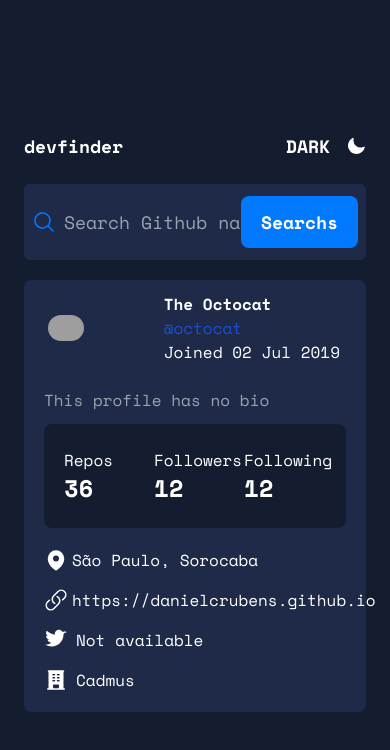
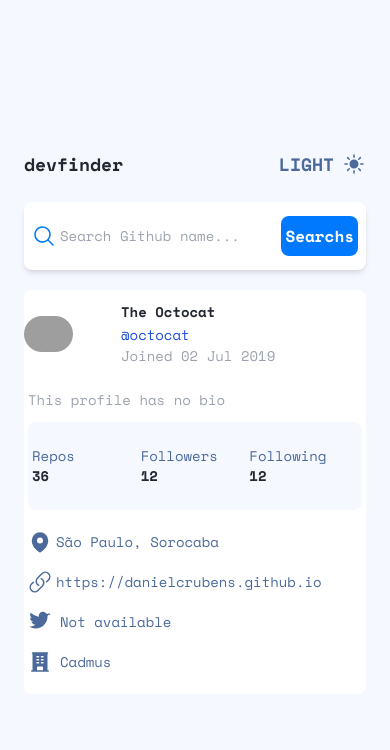
Before and after one commit to danielcrubens/gituser-api, a website: page src/index.html in a window 390 px wide. Both pictures are taken after a click on the button "DARK". Drawn offline with nearby package versions, Linux system fonts and the light colour scheme; grey boxes are pictures that could not be loaded.

Commit message:
lógica darkmode :memo:

```diff
--- a/src/index.html
+++ b/src/index.html
@@ -11,18 +11,13 @@
   <title>Gituser</title>
 </head>
 
-<body class="bg-body-dark  overflow-x-hidden  h-screen flex justify-center">
+<body class=" bg-bodyDark dark:bg-bodyLight  overflow-x-hidden  h-screen flex justify-center">
   <main class="h-full flex flex-col justify-center  items-center md:px-20 lg:px-28  px-6 sm:px-6 xl:w-9/12 w-full">
-    <section class="w-full  ">
+    <section class="md:w-full ">
       <div class="flex justify-between ">
-        <h1 class="font-bold text-white lg:text-3xl text-lg  ">devfinder</h1>
+        <h1 class="font-bold text-white dark:text-blackDark lg:text-3xl text-lg">devfinder</h1>
         <div class="flex justify-between items-center  gap-4">
-          <button class="darkMode font-bold text-lg uppercase text-white">Dark</button>
-          <svg xmlns="http://www.w3.org/2000/svg" viewBox="0 0 20 20" fill="currentColor" class="w-5 h-5 text-white">
-            <path fill-rule="evenodd"
-              d="M7.455 2.004a.75.75 0 01.26.77 7 7 0 009.958 7.967.75.75 0 011.067.853A8.5 8.5 0 116.647 1.921a.75.75 0 01.808.083z"
-              clip-rule="evenodd" />
-          </svg>
+          <button id="darkMode" class="flex items-center gap-2 font-bold text-lg uppercase text-white dark:text-textDark">Dark</button>
         </div>
       </div>
 
@@ -35,30 +30,30 @@
           </svg>
         </span>
         <input type="text" id="Search" placeholder="Search Github name..."
-          class="pl-10 w-full bg-dark-blue text-white outline-none rounded-md px-2.5 py-6 shadow-sm text-lg" />
+          class="md:pl-10 pl-9 w-full text-sm bg-darkBlue dark:bg-white dark:shadow-md text-white dark:text-gray-400 outline-none rounded-lg px-2.5 py-6  md:text-lg" />
         <span class="absolute inset-y-0 right-0 flex items-center px-2">
-          <button type="button"
-            class=" rounded-lg  bg-info px-5 py-3 text-md font-bold text-lg text-white transition hover:brightness-90">
+          <button
+            class=" rounded-lg  bg-info md:px-5 md:py-3 py-2 px-1 text-md font-bold md:text-lg text-white transition hover:brightness-90">
             Searchs
           </button>
         </span>
       </div>
 
-      <section class="bg-dark-blue  mt-5 rounded-lg">
-        <div class="py-3 px-6">
-          <div class="flex items-center justify-evenly space-x-20">
+      <section class="bg-darkBlue dark:bg-white mt-5 rounded-lg">
+        <div class="py-3 md:px-3 ">
+          <div class="flex items-center justify-evenly md:space-x-20 space-x-12">
             <div class="basis-2/12 ">
-              <img class="xl:w-32 xl:h-28 lg:w-28 lg:h-28 md:w-24 md:h-24 w-20 h-auto rounded-full m-auto"
+              <img class="xl:w-32 xl:h-28 lg:w-28 lg:h-28 md:w-24 md:h-24 md:ml-7 rounded-full m-auto"
                 src="https://avatars.githubusercontent.com/u/583231?v=4" alt="">
             </div>
             <div class="basis-10/12">
               <div class=" flex flex-col items-baseline justify-between  md:flex-row">
                 <div>
-                  <h2 class="font-bold text-white lg:text-2xl text-base md:text-lg">The Octocat</h2>
-                  <span class="text-blue-700">@octocat</span>
+                  <h2 class="font-bold text-white dark:text-blackDark lg:text-2xl text-sm md:text-lg">The Octocat</h2>
+                  <span class="text-blue-700 text-sm md:text-base">@octocat</span>
                 </div>
                 <div class="">
-                  <p class="text-white font-normal text-base flex">Joined 02 Jul 2019</p>
+                  <p class="text-white dark:text-gray-400 font-normal md:text-base text-sm flex">Joined 02 Jul 2019</p>
                 </div>
               </div>
             </div>
@@ -67,24 +62,24 @@
             <div class=" basis-2/12"></div>
             <div class="basis-10/12">
               <p class="text-gray-400 mb-4">This profile has no bio</p>
-              <div class="container bg-body-dark rounded-lg px-5 py-6">
+              <div class="container bg-bodyDark dark:bg-bodyLight rounded-lg px-5 py-6">
                 <div class="grid grid-cols-3 md:grid-cols-3 lg:grid-cols-3 gap-6 ">
                   <div class="flex justify-start items-center">
-                    <div class="block text-white">
-                      <p>Repos</p>
-                      <p class="font-bold text-2xl">36</p>
+                    <div class="block text-white dark:text-grayDark">
+                      <p class="dark:text-textDark">Repos</p>
+                      <p class="font-bold text-2xl dark:text-blackDark">36</p>
                     </div>
                   </div>
                   <div class="flex justify-start items-center">
-                    <div class="block text-white">
-                      <p>Followers</p>
-                      <p class="font-bold text-2xl">12</p>
+                    <div class="block text-white dark:text-grayDark">
+                      <p class="dark:text-textDark">Followers</p>
+                      <p class="font-bold text-2xl dark:text-blackDark">12</p>
                     </div>
                   </div>
                   <div class="flex justify-start items-center">
-                    <div class="block text-white">
-                      <p>Following</p>
-                      <p class="font-bold text-2xl">12</p>
+                    <div class="block text-white dark:text-grayDark">
+                      <p class="dark:text-textDark">Following</p>
+                      <p class="font-bold text-2xl dark:text-blackDark">12</p>
                     </div>
                   </div>
                 </div>
@@ -95,7 +90,7 @@
             <div class="basis-2/12"></div>
             <div class="basis-10/12">
               <div class=" lg:flex lg:justify-start  gap-3 xl:gap-5 lg:gap-9">
-                <div class="text-white">
+                <div class="text-white dark:text-textDark">
                   <div class="flex items-center py-2">
                     <span class="pr-1">
                       <svg xmlns="http://www.w3.org/2000/svg" viewBox="0 0 24 24" fill="currentColor" class="w-6 h-6">
@@ -117,10 +112,10 @@
                     <h3>https://danielcrubens.github.io</h3>
                   </div>
                 </div>
-                <div class="text-white">
+                <div class="text-white dark:text-textDark">
                   <div class="flex items-center py-2">
                     <span class="pr-2">
-                      <svg xmlns="http://www.w3.org/2000/svg" viewBox="0 0 24 24" fill="#FFFF" class="w-6 h-6">
+                      <svg xmlns="http://www.w3.org/2000/svg" viewBox="0 0 24 24" fill="currentColor" class="w-6 h-6">
                         <path
                           d="M22.46 4.55c-.81.36-1.68.6-2.58.71.93-.55 1.64-1.42 1.98-2.45-.87.51-1.83.88-2.86 1.08C17.26 2.25 16.1 1.7 14.83 1.7c-2.25 0-4.07 1.82-4.07 4.07 0 .32.04.63.12.92C8.84 6.35 5.27 4.93 2.68 2.68c-.36.62-.57 1.34-.57 2.11 0 1.43.73 2.69 1.84 3.43-.68-.02-1.32-.21-1.88-.52v.05c0 1.99 1.41 3.65 3.29 4.03-.35.1-.72.16-1.1.16-.27 0-.54-.03-.8-.08.54 1.68 2.09 2.9 3.93 2.92-1.44 1.13-3.26 1.8-5.23 1.8-.34 0-.68-.02-1.01-.07 1.86 1.2 4.07 1.9 6.43 1.9 7.72 0 11.95-6.4 11.95-11.95l-.01-.54c.82-.59 1.54-1.34 2.1-2.18z" />
                       </svg>
@@ -145,33 +140,33 @@
           </div>
         </div>
 
-        <div class="px-5 flex-row md:hidden">
-          <p class="text-gray-400 py-3">This profile has no bio</p>
-          <div class=" bg-body-dark rounded-lg px-5 py-6">
-            <div class="grid grid-cols-3 md:grid-cols-3 lg:grid-cols-3 gap-2 ">
+        <div class="px-1 flex-row md:hidden">
+          <p class="text-gray-400 py-3 text-sm">This profile has no bio</p>
+          <div class=" bg-bodyDark dark:bg-bodyLight rounded-lg px-1 py-6">
+            <div class="grid grid-cols-3 md:grid-cols-3 lg:grid-cols-3  ">
               <div class="flex justify-start items-center">
-                <div class="block text-white">
-                  <p>Repos</p>
-                  <p class="font-bold text-2xl">36</p>
+                <div class="block text-white  text-sm dark:text-grayDar">
+                  <p class="dark:text-textDark">Repos</p>
+                  <p class="font-bold md:text-2xl text-sm dark:text-blackDark">36</p>
                 </div>
               </div>
               <div class="flex justify-start items-center">
-                <div class="block text-white">
-                  <p>Followers</p>
-                  <p class="font-bold text-2xl">12</p>
+                <div class="block text-white  text-sm dark:text-grayDar">
+                  <p class="dark:text-textDark">Followers</p>
+                  <p class="font-bold md:text-2xl text-sm dark:text-blackDark">12</p>
                 </div>
               </div>
               <div class="flex justify-start items-center">
-                <div class="block text-white">
-                  <p>Following</p>
-                  <p class="font-bold text-2xl">12</p>
+                <div class="block text-white  text-sm dark:text-grayDar">
+                  <p class="dark:text-textDark">Following</p>
+                  <p class="font-bold md:text-2xl text-sm dark:text-blackDark">12</p>
                 </div>
               </div>
             </div>
           </div>
 
           <div class=" md:flex md:justify-start py-3 gap-3 xl:gap-14 ">
-            <div class="text-white">
+            <div class="text-white dark:text-textDark text-sm">
               <div class="flex items-center py-2">
                 <span class="pr-1">
                   <svg xmlns="http://www.w3.org/2000/svg" viewBox="0 0 24 24" fill="currentColor" class="w-6 h-6">
@@ -193,10 +188,10 @@
                 <h3>https://danielcrubens.github.io</h3>
               </div>
             </div>
-            <div class="text-white">
+            <div class="text-white dark:text-textDark text-sm">
               <div class="flex items-center py-2">
                 <span class="pr-2">
-                  <svg xmlns="http://www.w3.org/2000/svg" viewBox="0 0 24 24" fill="#FFFF" class="w-6 h-6">
+                  <svg xmlns="http://www.w3.org/2000/svg" viewBox="0 0 24 24" fill="currentColor" class="w-6 h-6">
                     <path
                       d="M22.46 4.55c-.81.36-1.68.6-2.58.71.93-.55 1.64-1.42 1.98-2.45-.87.51-1.83.88-2.86 1.08C17.26 2.25 16.1 1.7 14.83 1.7c-2.25 0-4.07 1.82-4.07 4.07 0 .32.04.63.12.92C8.84 6.35 5.27 4.93 2.68 2.68c-.36.62-.57 1.34-.57 2.11 0 1.43.73 2.69 1.84 3.43-.68-.02-1.32-.21-1.88-.52v.05c0 1.99 1.41 3.65 3.29 4.03-.35.1-.72.16-1.1.16-.27 0-.54-.03-.8-.08.54 1.68 2.09 2.9 3.93 2.92-1.44 1.13-3.26 1.8-5.23 1.8-.34 0-.68-.02-1.01-.07 1.86 1.2 4.07 1.9 6.43 1.9 7.72 0 11.95-6.4 11.95-11.95l-.01-.54c.82-.59 1.54-1.34 2.1-2.18z" />
                   </svg>
@@ -219,13 +214,8 @@
           </div>
         </div>
       </section>
-
     </section>
   </main>
-
-
-
-
 </body>
 <script src="/src/js/main.js"></script>
 
--- a/src/js/main.js
+++ b/src/js/main.js
@@ -0,0 +1,32 @@
+
+const darkMode = document.querySelector('#darkMode');
+
+function setDarkModeState(isDarkMode) {
+  localStorage.setItem('darkMode', isDarkMode ? 'true' : 'false');
+}
+
+function DarkModeToggle() {
+  if (document.documentElement.classList.contains('dark')) {
+    darkMode.innerHTML = `LIGHT <svg xmlns="http://www.w3.org/2000/svg" viewBox="0 0 24 24" fill="currentColor" class="w-6 h-6 text-white dark:text-textDark">
+        <path d="M12 2.25a.75.75 0 01.75.75v2.25a.75.75 0 01-1.5 0V3a.75.75 0 01.75-.75zM7.5 12a4.5 4.5 0 119 0 4.5 4.5 0 01-9 0zM18.894 6.166a.75.75 0 00-1.06-1.06l-1.591 1.59a.75.75 0 101.06 1.061l1.591-1.59zM21.75 12a.75.75 0 01-.75.75h-2.25a.75.75 0 010-1.5H21a.75.75 0 01.75.75zM17.834 18.894a.75.75 0 001.06-1.06l-1.59-1.591a.75.75 0 10-1.061 1.06l1.59 1.591zM12 18a.75.75 0 01.75.75V21a.75.75 0 01-1.5 0v-2.25A.75.75 0 0112 18zM7.758 17.303a.75.75 0 00-1.061-1.06l-1.591 1.59a.75.75 0 001.06 1.061l1.591-1.59zM6 12a.75.75 0 01-.75.75H3a.75.75 0 010-1.5h2.25A.75.75 0 016 12zM6.697 7.757a.75.75 0 001.06-1.06l-1.59-1.591a.75.75 0 00-1.061 1.06l1.59 1.591z" />
+      </svg>`;
+  } else {
+    darkMode.innerHTML = `DARK <svg xmlns="http://www.w3.org/2000/svg" viewBox="0 0 20 20" fill="currentColor" class="w-5 h-5 text-white ">
+        <path fill-rule="evenodd"
+          d="M7.455 2.004a.75.75 0 01.26.77 7 7 0 009.958 7.967.75.75 0 011.067.853A8.5 8.5 0 116.647 1.921a.75.75 0 01.808.083z"
+          clip-rule="evenodd" />
+      </svg>`;
+  }
+}
+
+if (localStorage.getItem('darkMode') === 'true') {
+  document.documentElement.classList.add('dark');
+}
+
+DarkModeToggle();
+
+darkMode.addEventListener('click', () => {
+  document.documentElement.classList.toggle('dark');
+  DarkModeToggle();
+  setDarkModeState(document.documentElement.classList.contains('dark'));
+});
--- a/tailwind.config.js
+++ b/tailwind.config.js
@@ -1,14 +1,20 @@
 const colors = require('tailwindcss/colors')
 module.exports = {
   mode: 'jit',
+  darkMode: 'class',
 
   content: ["./src/**/*.{html,js}"],
   theme: {
     extend: {
       colors:{
-        'body-dark':'#141d2f',
-        'info':'#0079ff',
-        'dark-blue':'#1e2a47',
+        bodyDark:'#141d2f',
+        bodyLight:'#F6F8FF',
+        info:'#0079ff',
+        darkBlue:'#1e2a47',
+        lightWhite:'#fefefe',
+        textDark:'#4b6a9b',
+        blackDark:'#222731',
+
       },
       fontFamily:{
         'monospace': ['Space Mono', 'monospace']
```
Also changed, not shown: src/css/styles.css.
